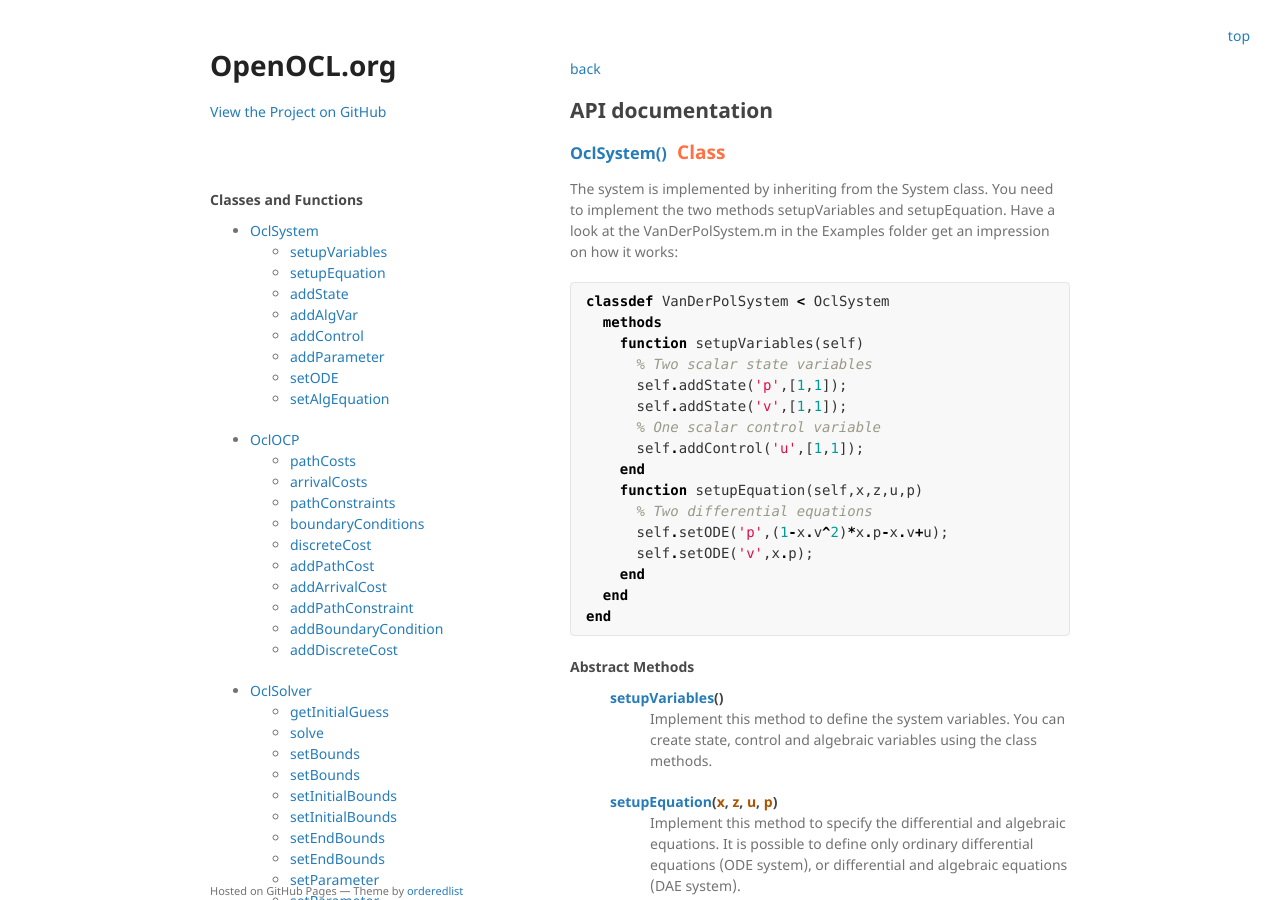
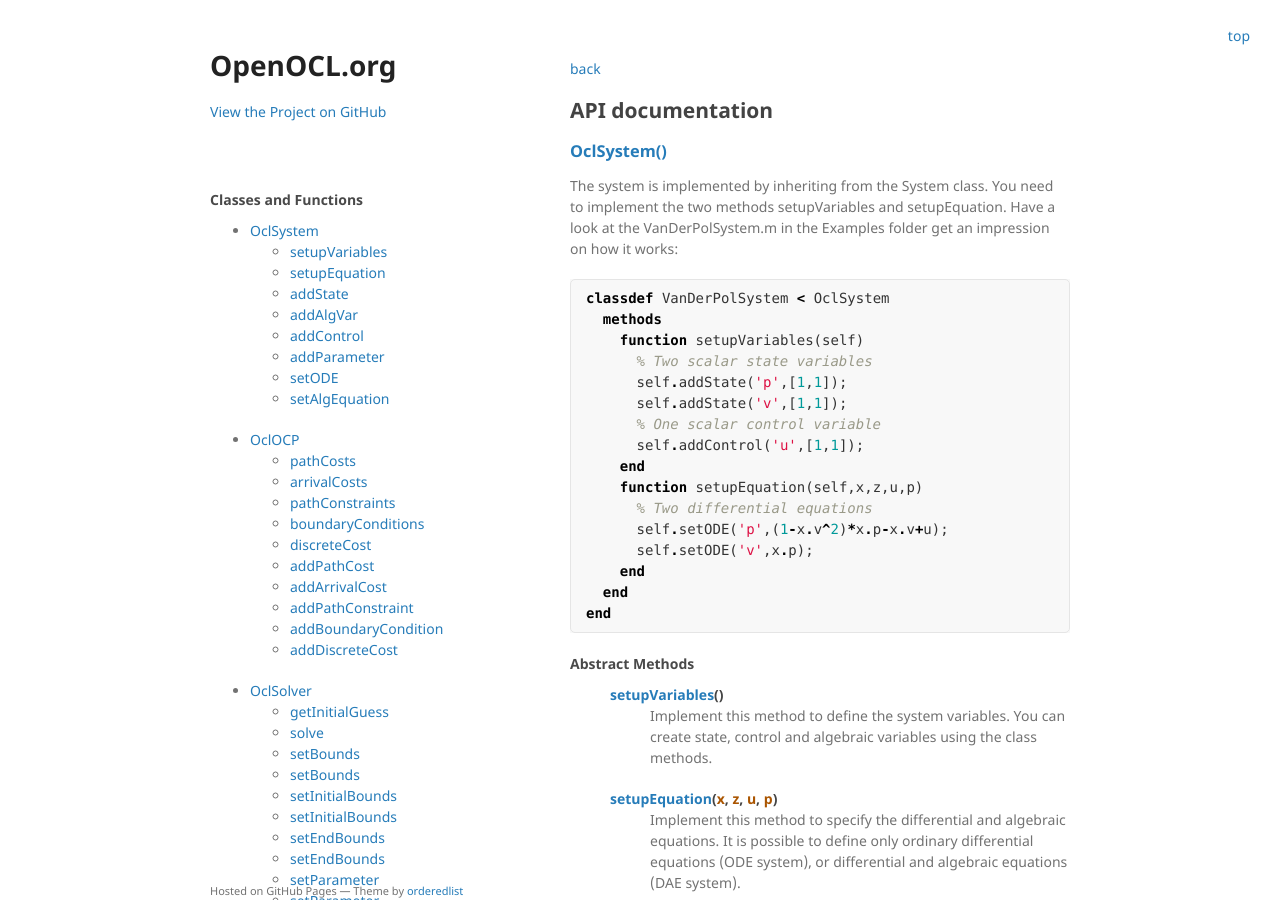
Before and after one commit to OpenOCL/openocl.github.io, a Jekyll site: the page built from api-docs.md, in a window 1280 px wide and 900 px high. Built offline with Jekyll 4.4.1, drawn with Linux system fonts in a browser that asks for light colours; some of the changed text lies outside the part shown.

Commit message:
Update api.html

```diff
--- a/_layouts/api.html
+++ b/_layouts/api.html
@@ -21,9 +21,6 @@
   <h3>
     <a id="{{ doc.id | replace: '/', '' | replace: '.', '' }}">
       {{ doc.name }}({{ argnames }})
-      {% if doc.type %}
-      <span class="endpoint {{ doc.type }}">{{ doc.type }}</span>
-      {% endif %}
     </a>
 
   </h3>
```
